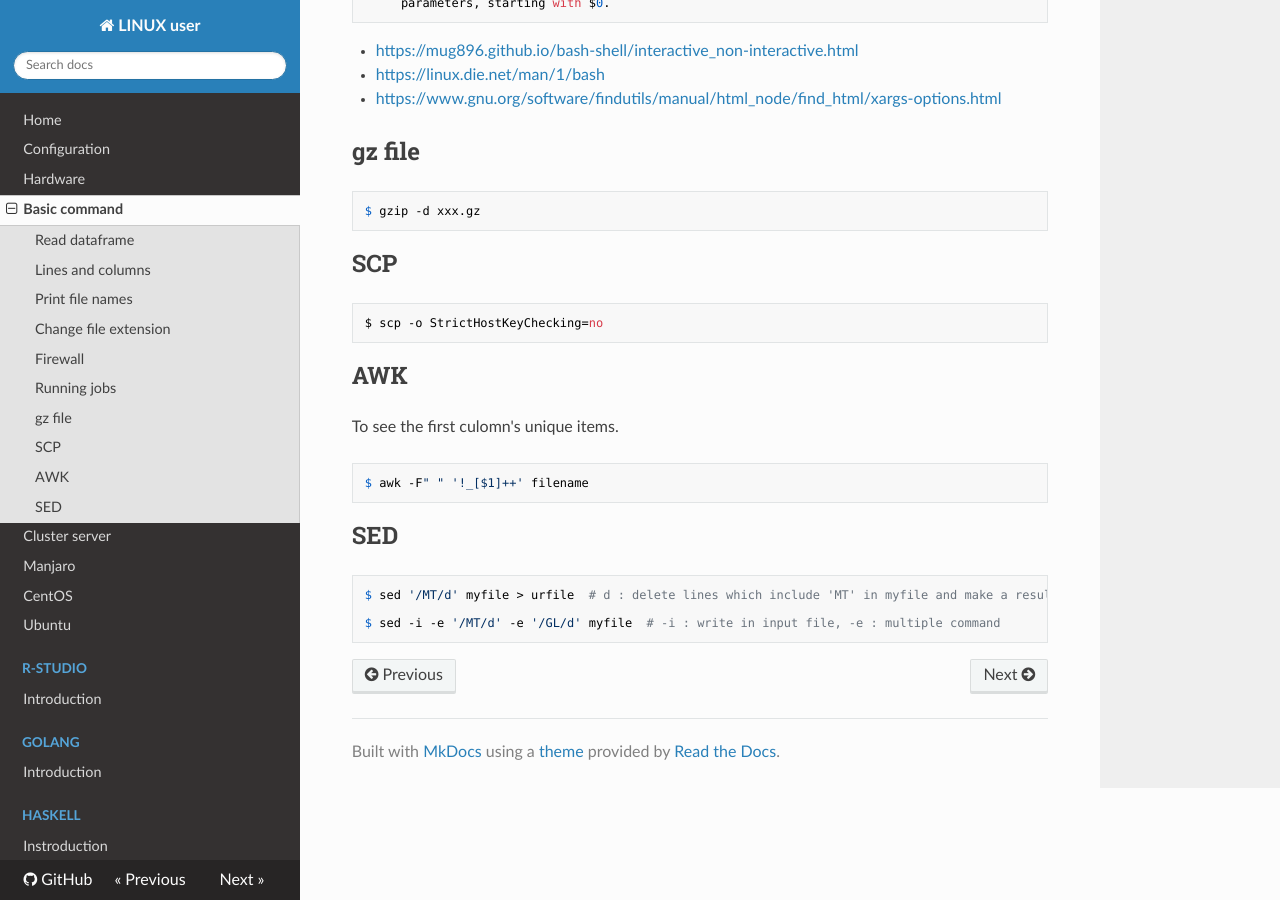
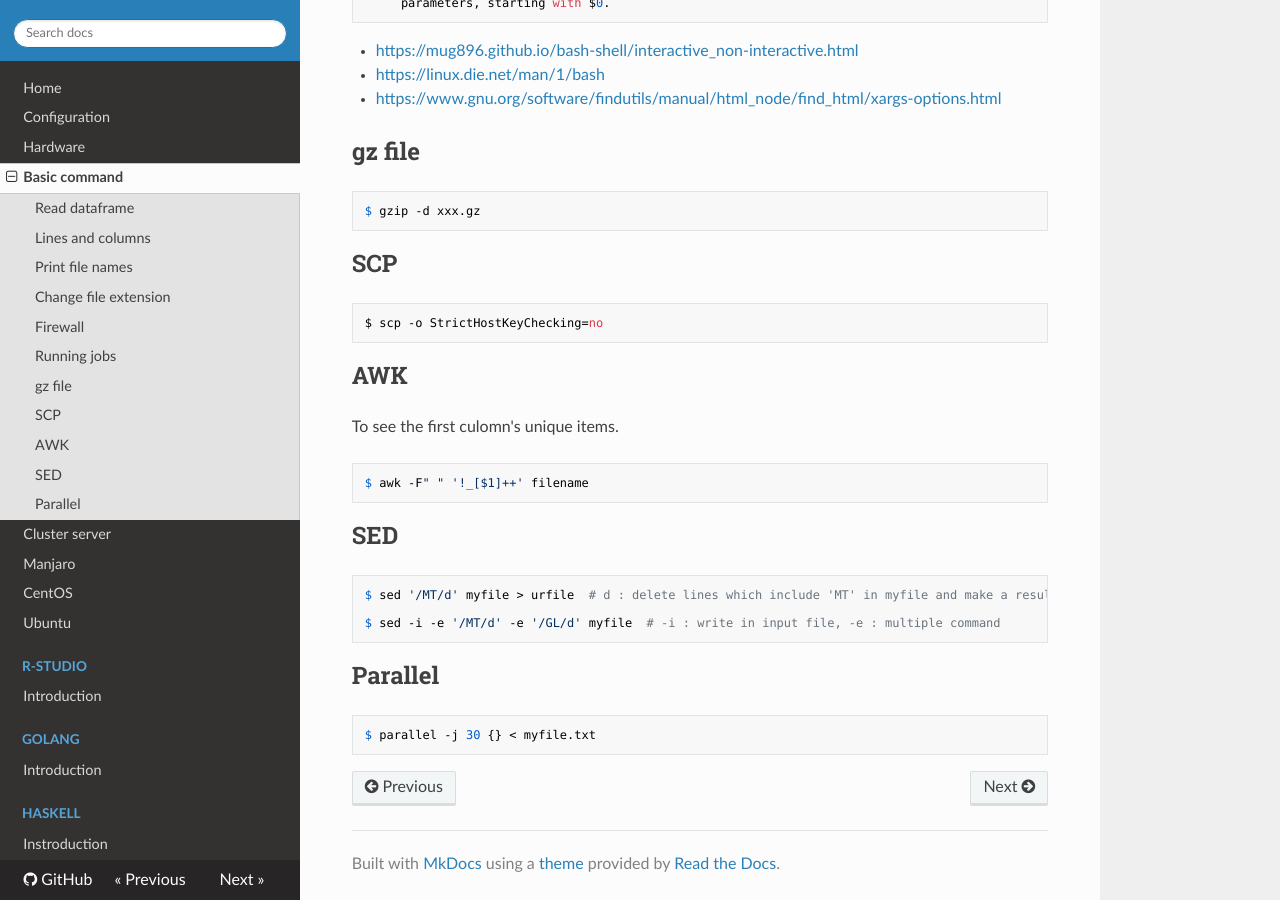
Before and after one commit to WonyoungCho/LINUX, an MkDocs documentation site: the page built from docs/basic_comm.md, in a window 1280 px wide and 900 px high, scrolled down 1692 px. Built offline with MkDocs 1.6.1, drawn with Linux system fonts in a browser that asks for light colours; nearby versions of some CDN libraries; old or Windows-style settings are respelled for this version of MkDocs.

Commit message:
Update basic_comm.md

````diff
--- a/docs/basic_comm.md
+++ b/docs/basic_comm.md
@@ -105,3 +105,8 @@ $ sed '/MT/d' myfile > urfile  # d : delete lines which include 'MT' in myfile a
 
 $ sed -i -e '/MT/d' -e '/GL/d' myfile  # -i : write in input file, -e : multiple command
 ```
+
+## Parallel
+```
+$ parallel -j 30 {} < myfile.txt
+```
````
